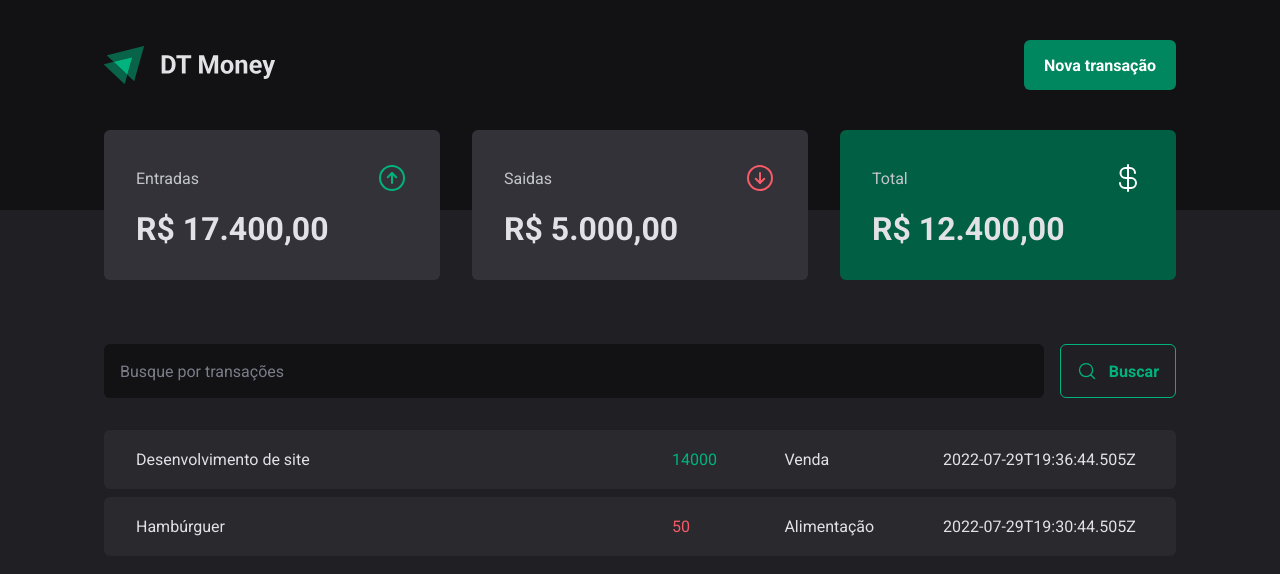
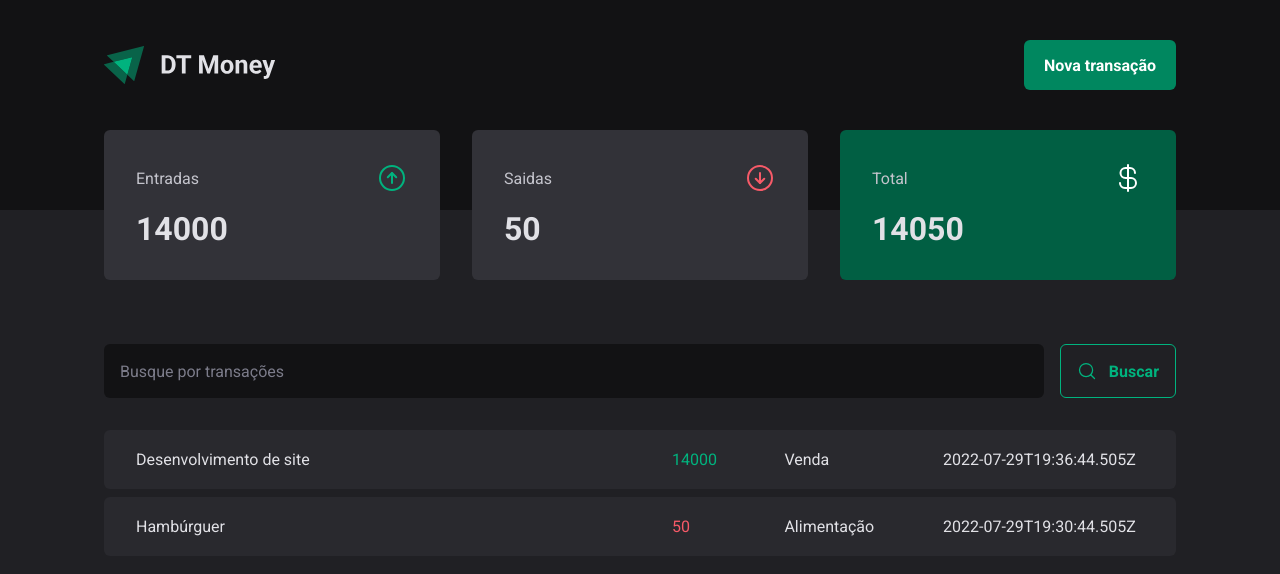
Before and after one commit to neanderdev/ignite-reactjs-dtmoney, a React (Vite) app: page / in a window 1280 px wide. Shown: the top 574 px of the page. Built offline with nearby package versions, Linux system fonts and the light colour scheme; data requests are answered from the project's data file.

Commit message:
Conexão com a API - Calculando resumo de transações

```diff
--- a/src/components/Summary/index.tsx
+++ b/src/components/Summary/index.tsx
@@ -1,8 +1,32 @@
+import { useContext } from 'react'
 import { ArrowCircleDown, ArrowCircleUp, CurrencyDollar } from 'phosphor-react'
+
+import { TransactionsContext } from '../../contexts/TransactionsContext'
 
 import { SummaryContainer, SummaryCard } from './styles'
 
 export function Summary() {
+    const { transactions } = useContext(TransactionsContext)
+
+    const summary = transactions.reduce(
+        (acc, transaction) => {
+            if (transaction.type === 'income') {
+                acc.income += transaction.price
+                acc.total += transaction.price
+            } else {
+                acc.outcome += transaction.price
+                acc.total += transaction.price
+            }
+
+            return acc
+        },
+        {
+            income: 0,
+            outcome: 0,
+            total: 0,
+        }
+    )
+
     return (
         <SummaryContainer>
             <SummaryCard>
@@ -12,7 +36,7 @@
                     <ArrowCircleUp size={32} color='#00b37e' />
                 </header>
 
-                <strong>R$ 17.400,00</strong>
+                <strong>{summary.income}</strong>
             </SummaryCard>
 
             <SummaryCard>
@@ -22,7 +46,7 @@
                     <ArrowCircleDown size={32} color='#f75a68' />
                 </header>
 
-                <strong>R$ 5.000,00</strong>
+                <strong>{summary.outcome}</strong>
             </SummaryCard>
 
             <SummaryCard variant='green'>
@@ -32,7 +56,7 @@
                     <CurrencyDollar size={32} color='#fff' />
                 </header>
 
-                <strong>R$ 12.400,00</strong>
+                <strong>{summary.total}</strong>
             </SummaryCard>
         </SummaryContainer>
     )
```
